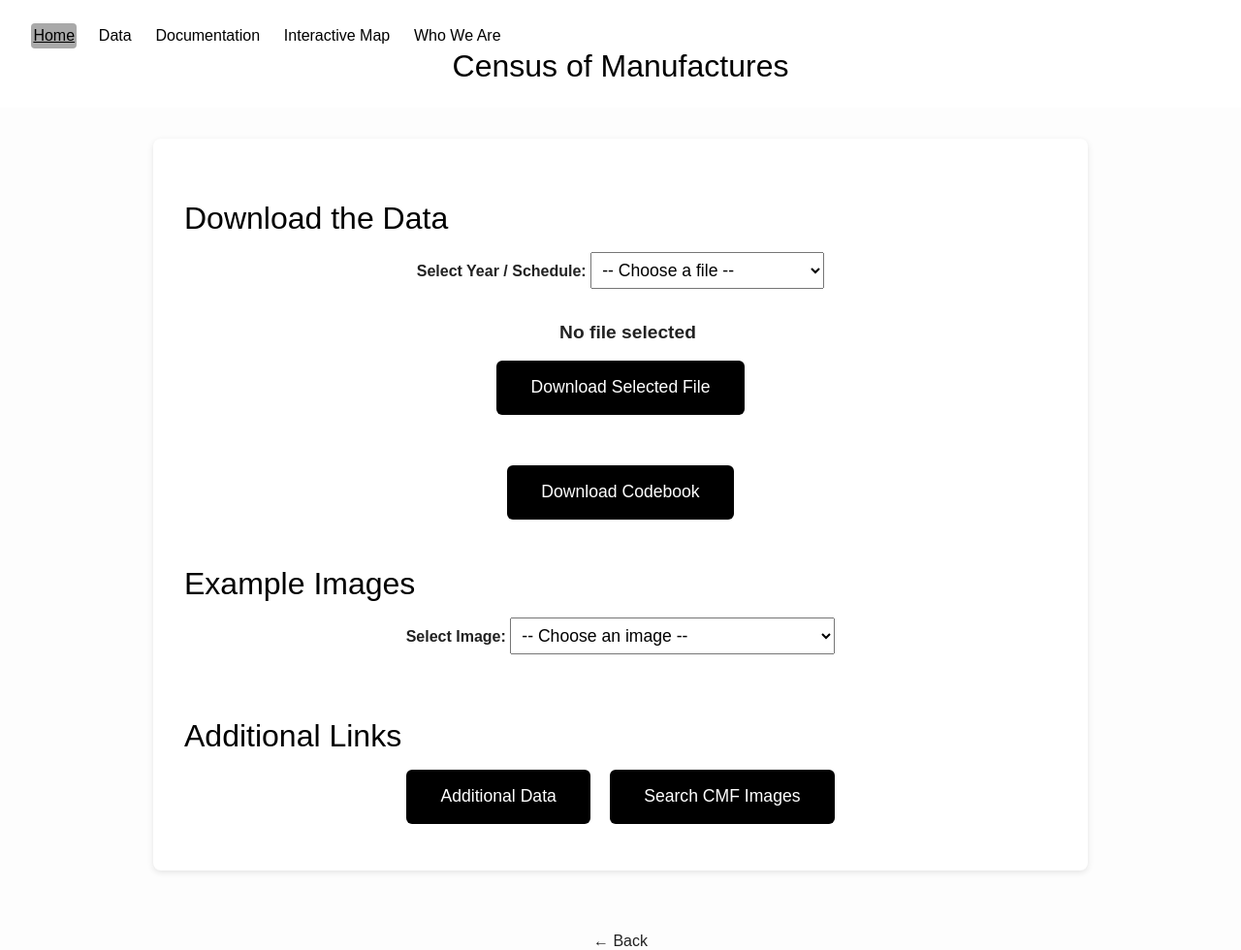
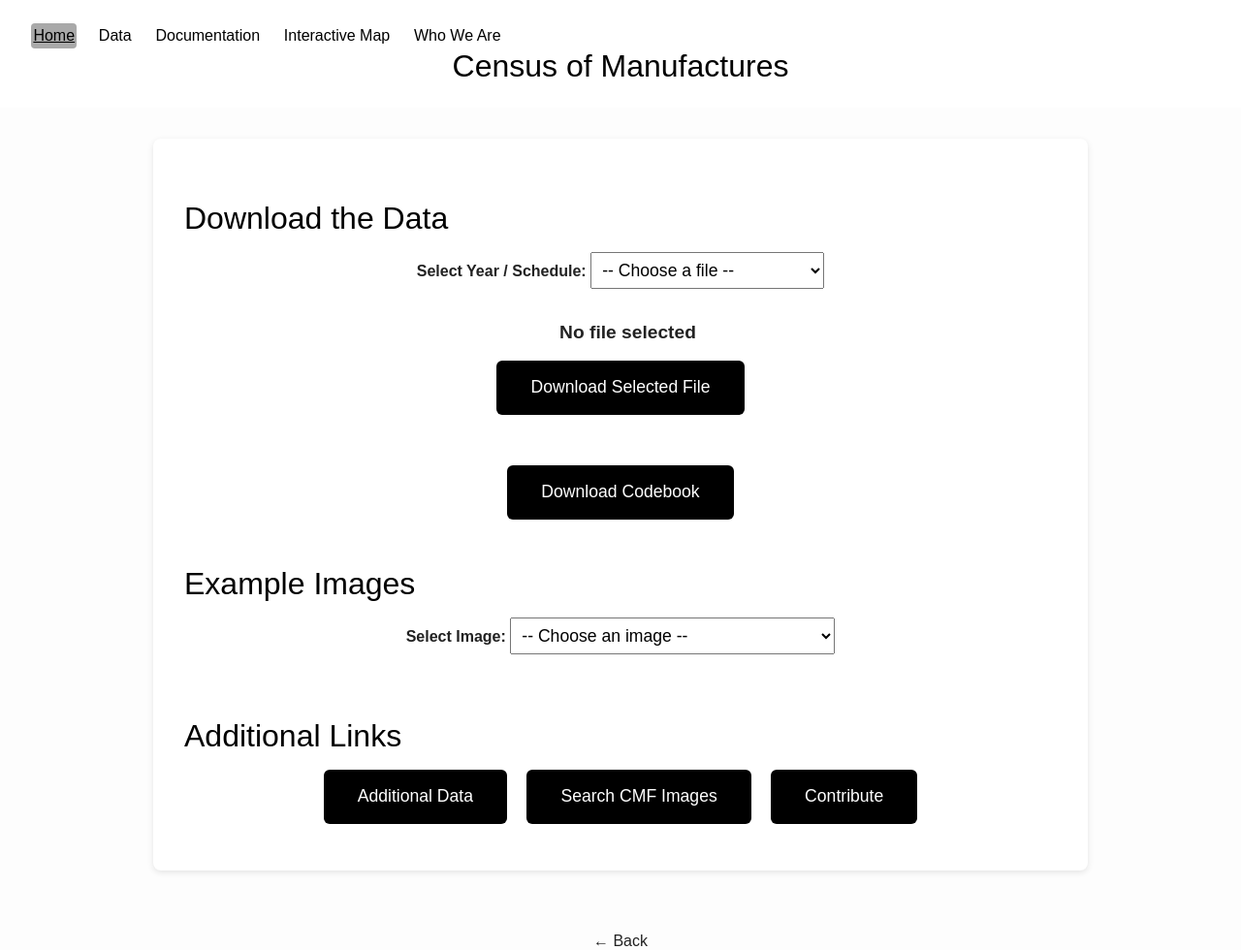
Before and after one commit to allen-otterstrom/CMF_data, a Jekyll site: the page built from get-data.md, in a window 1280 px wide. Shown: the whole page at 97% size. Built offline with Jekyll 4.4.1, drawn with Linux system fonts in a browser that asks for light colours.

Commit message:
Update get-data.md

```diff
--- a/get-data.md
+++ b/get-data.md
@@ -57,6 +57,7 @@ title: Get the Data
 <div class="button-grid">
   <a class="button" href="additional-data.html">Additional Data</a>
   <a class="button" href="search.html">Search CMF Images</a>
+  <a class="button" href="add-on.html" class="button">Contribute</a>
 </div>
 
 <script>
```
